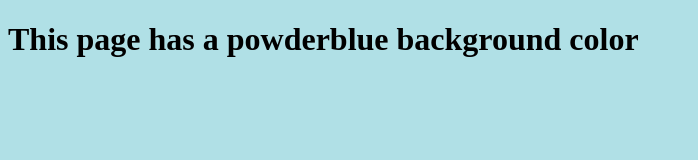
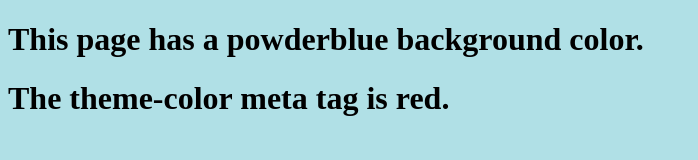
Before and after one commit to christianxufr/christianxufr.github.io, a plain HTML site: page colors/theme_color.html in a window 1280 px wide. Shown: the whole page, without its empty margins (0-698 px from the left). Drawn offline with Linux system fonts and the light colour scheme.

Commit message:
Update colors

```diff
--- a/colors/theme_color.html
+++ b/colors/theme_color.html
@@ -6,7 +6,9 @@
 </head>
 <body style="background-color:powderblue;">
 
-<h1>This page has a powderblue background color</h1>
+<h1>This page has a powderblue background color.</h1>
+<h1>The theme-color meta tag is red.</h1>
+
 
 
 
```
